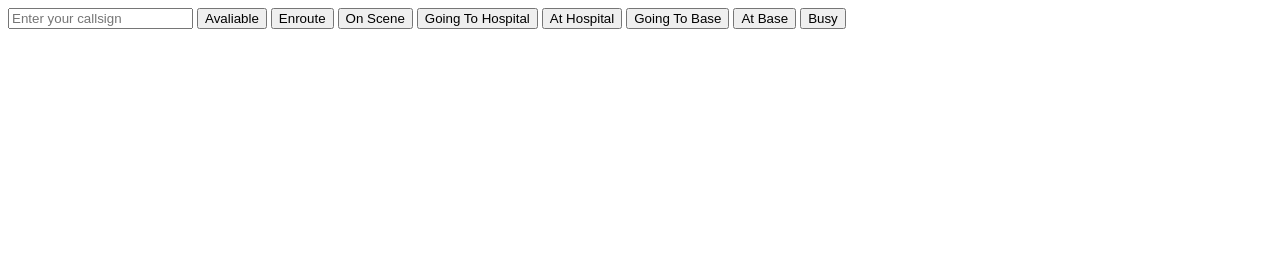
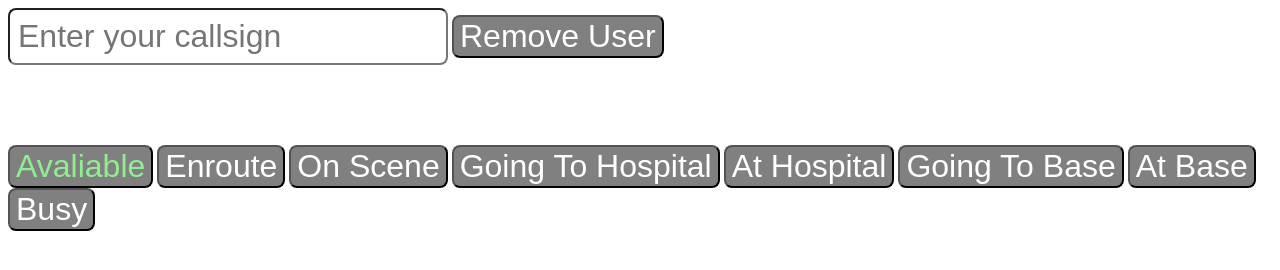
Before and after one commit to DansUkVlogs946/CAD-System, a plain HTML site: page index.html in a window 1280 px wide. Both pictures are taken after a click on the button "Avaliable". Drawn offline with Linux system fonts and the light colour scheme.

Commit message:
Add files via upload

```diff
--- a/index.css
+++ b/index.css
@@ -0,0 +1,19 @@
+button {
+    font-size: 4vh;
+    background-color: grey;
+    color: white;
+    border: 1vh fixed black;
+    border-radius: 1vh;
+}
+
+button:active {
+    color: green;
+}
+
+#userCallSign {
+    font-size: 4vh;
+    border: 1vh fixed black;
+    border-radius: 1vh;
+    padding: 1vh;
+    margin-bottom: 10vh;
+}
--- a/index.html
+++ b/index.html
@@ -4,21 +4,23 @@
   <meta charset="UTF-8">
   <meta name="viewport" content="width=device-width, initial-scale=1.0">
   <title>Button Click Tracker</title>
+  <link rel="stylesheet" href="index.css">
 </head>
 <body>
 
   <!-- Text box for entering the user's call sign -->
   <input type="text" id="userCallSign" placeholder="Enter your callsign">
-
+  <button id="removeButton">Remove User</button>
+    <br>
   <!-- 8 buttons for different actions -->
-  <button class="button" data-button="Button 1">Avaliable</button>
-  <button class="button" data-button="Button 2">Enroute</button>
-  <button class="button" data-button="Button 3">On Scene</button>
-  <button class="button" data-button="Button 4">Going To Hospital</button>
-  <button class="button" data-button="Button 5">At Hospital</button>
-  <button class="button" data-button="Button 6">Going To Base</button>
-  <button class="button" data-button="Button 7">At Base</button>
-  <button class="button" data-button="Button 8">Busy</button>
+  <button class="button" id="Avaliable" data-button="Avaliable">Avaliable</button>
+  <button class="button" id="Enroute" data-button="Enroute">Enroute</button>
+  <button class="button" id="OnScene" data-button="On Scene">On Scene</button>
+  <button class="button" id="GoingToHospital" data-button="Going To Hospital">Going To Hospital</button>
+  <button class="button" id="AtHospital" data-button="At Hospital">At Hospital</button>
+  <button class="button" id="GoingToBase" data-button="Going To Base">Going To Base</button>
+  <button class="button" id="AtBase" data-button="At Base">At Base</button>
+  <button class="button" id="Busy" data-button="Busy">Busy</button>
 
   <script src="index.js"></script>
 
--- a/index.js
+++ b/index.js
@@ -22,7 +22,6 @@ function sendButtonData(buttonName) {
     })
     .then(response => {
       console.log("Request sent successfully!");
-      alert("Data sent successfully!");
     })
     .catch(error => {
       console.error("Error:", error);
@@ -36,5 +35,46 @@ function sendButtonData(buttonName) {
     button.addEventListener("click", function() {
       var buttonName = this.getAttribute("data-button");
       sendButtonData(buttonName);
+      changeButtonColor(buttonName);
     });
   });
+
+  function changeButtonColor(buttonName) {
+    var elements = document.querySelectorAll("button");
+
+    for(var i = 0, len = elements.length; i < len; i++) {
+        elements[i].style.color = "white";
+    }
+
+
+    document.getElementById(buttonName.replace(/\s+/g, '')).style.color = "lightgreen";
+  }
+
+  // Button to remove the user
+document.getElementById("removeButton").addEventListener("click", function() {
+    var user = document.getElementById("userCallSign").value;
+    if (!user) {
+      alert("Please enter a callsign.");
+      return;
+    }
+
+    fetch("https://script.google.com/macros/s/AKfycby6kz8a8f347JSvWdb1hRFDtKwEHUuIy_QGGsgAnGfBiDuZ5kGf8xprr89LPal0XdV9/exec", {
+      method: "POST",
+      headers: {
+        "Content-Type": "application/json"
+      },
+      body: JSON.stringify({
+        user: user,  // Pass the callsign to be removed
+        button: "remove"  // We can use this to differentiate between adding and removing data
+      })
+    })
+    .then(response => response.text())
+    .then(data => {
+      console.log("Success:", data);
+      alert(data);  // Show success or failure message
+    })
+    .catch(error => {
+      console.error("Error:", error);
+      alert("Error occurred!");
+    });
+  });
```
